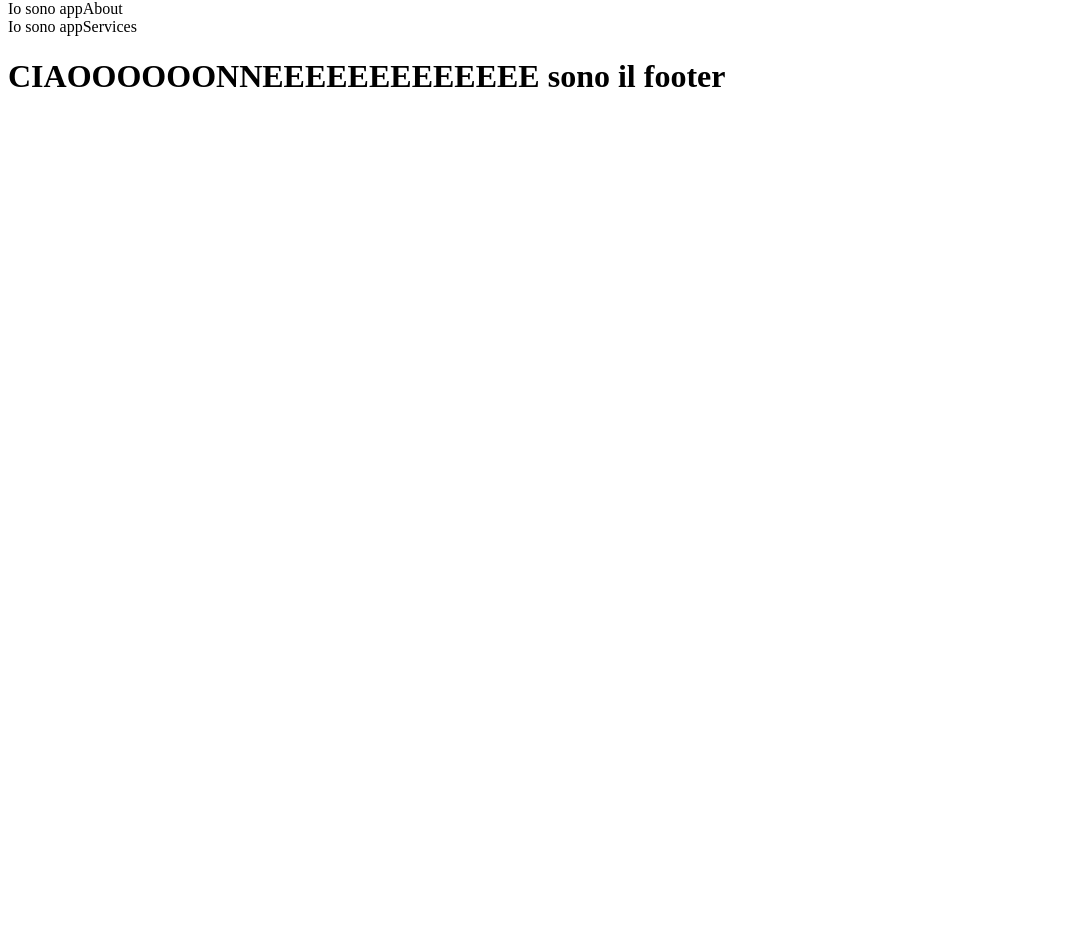
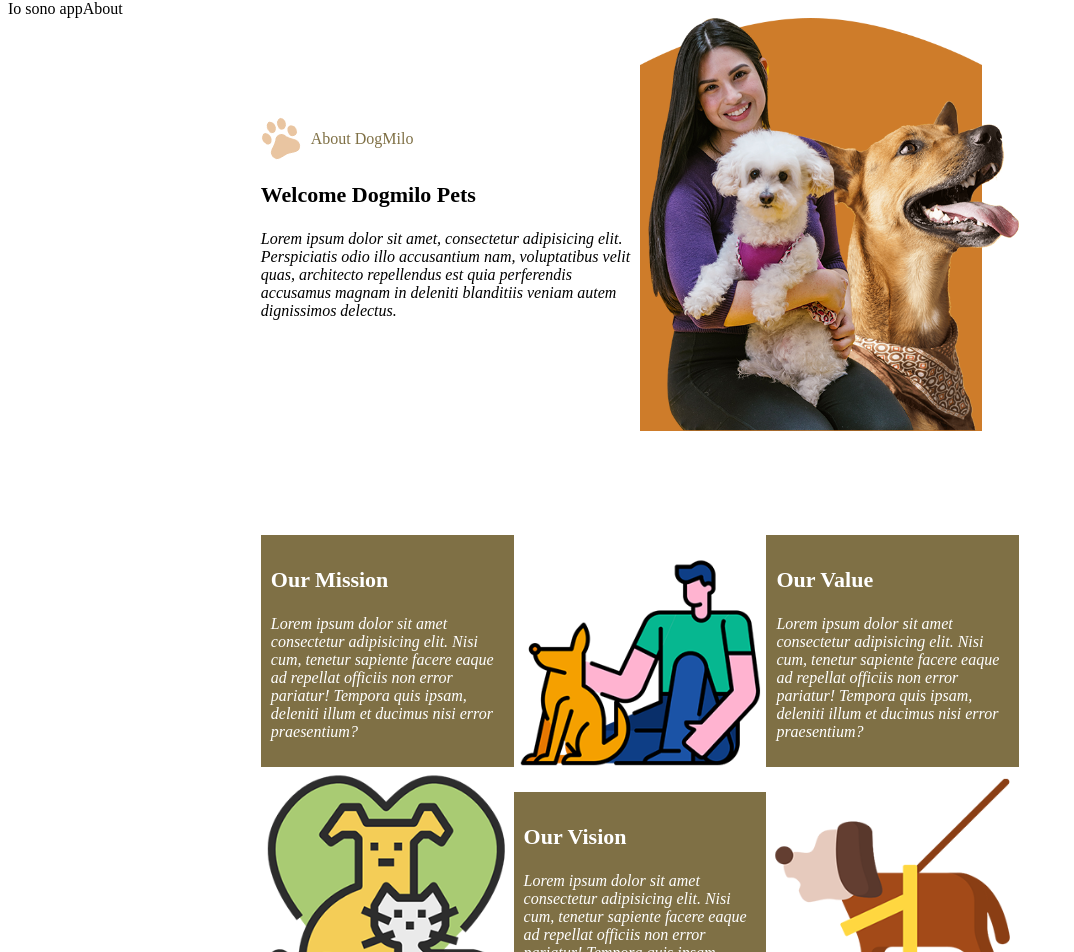
Before and after one commit to maurocazzato/proj-html-vuejs, a Vue app: page / in a window 1280 px wide. Shown: the part 138-1090 px from the top of the page, without its empty margins (0-1074 px from the left). Before the commit the page ends 800 px from the top, so only its background shows below. Built offline with nearby package versions, Linux system fonts and the light colour scheme; the HTML template or start-up script is replaced by a standard one.

Commit message:
feat appAbout 75%

```diff
--- a/src/components/appAbout.vue
+++ b/src/components/appAbout.vue
@@ -10,10 +10,112 @@
 
 <template>
     <div>Io sono appAbout</div>
+    <div class="welcome">
+      <div class="text">
+        <div class="head">
+            <img src="../img/imgs/assets/dog-icon.png" alt="dog-icon">
+            <div class="dogmilo">About DogMilo</div>
+        </div>
 
+          <h3>Welcome Dogmilo Pets</h3>
+          <p>Lorem ipsum dolor sit amet, consectetur adipisicing elit. Perspiciatis odio illo
+             accusantium nam, voluptatibus velit quas, architecto repellendus est quia perferendis accusamus
+             magnam in deleniti blanditiis veniam autem dignissimos delectus.</p>
+      </div>
+      <div class="right-image">
+          <img src="../img/imgs/assets/about.png" alt="two dogs">
+      </div>
+
+    </div>
+
+    <div class="presentazione">
+            <div class="card">
+                <div class="pres-texts">
+                <h3>Our Mission</h3>
+                <p>Lorem ipsum dolor sit amet consectetur adipisicing elit. Nisi cum, tenetur sapiente facere eaque ad repellat officiis non error pariatur! Tempora quis ipsam, deleniti illum et ducimus nisi error praesentium?</p>
+                </div>
+                <div class="card-img">
+                    <img src="../img/imgs/assets/w-1.png" alt="img 1">
+                </div>
+            </div>
+
+            <div class="card">
+                <div class="card-img">
+                    <img src="../img/imgs/assets/w-2.png" alt="img 1">
+                </div>
+                <div class="pres-texts">
+                <h3>Our Vision</h3>
+                <p>Lorem ipsum dolor sit amet consectetur adipisicing elit. Nisi cum, tenetur sapiente facere eaque ad repellat officiis non error pariatur! Tempora quis ipsam, deleniti illum et ducimus nisi error praesentium?</p>
+                </div>
+            </div>
+
+            <div class="card">
+                <div class="pres-texts">
+                <h3>Our Value</h3>
+                <p>Lorem ipsum dolor sit amet consectetur adipisicing elit. Nisi cum, tenetur sapiente facere eaque ad repellat officiis non error pariatur! Tempora quis ipsam, deleniti illum et ducimus nisi error praesentium?</p>
+                </div>
+                <div class="card-img">
+                    <img src="../img/imgs/assets/w-3.png" alt="img 1">
+                </div>
+            </div>
+    </div>
 
 </template>
 
+
 <style lang="scss" scoped>
+    .welcome {
+        display: flex;
+        margin: auto;
+        justify-content: space-between;
+        align-items: center;
+        width: 60%; }
+
+        .text {
+            text-align: left;
+            flex-basis: 50%;
+
+            .head {
+               display: flex;
+                align-items: center;
+            }
+            .dogmilo {
+                color: #7f7045;
+                font-weight: 400;
+                margin-left: 10px;
+            } }
+        h3 {
+            font-size: 22px;
+        }
+        p {
+            font-size: 16px;
+             font-style: italic;
+            font-weight: 100;
+        }
+
+    .presentazione {
+        width: 60%;
+        margin: auto;
+        display: flex;
+        justify-content: space-between;
+        margin-top: 100px;
+    }
+
+    .card {
+        width: calc(100% / 3);
+    }
+    .right-image {
+        flex-basis: 50%;
+    }
+
+    .pres-texts {
+        background-color: #7f7045;
+        color: white;
+        padding: 10px;
+    }
+
+    .card-img img {
+        width: 100%;
+    }
 
 </style>
```
